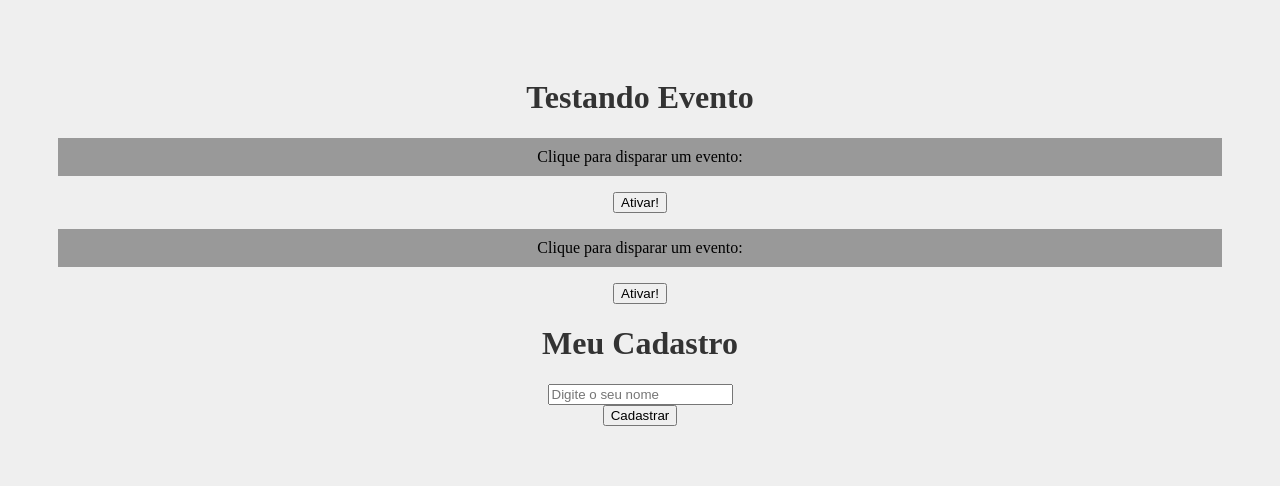
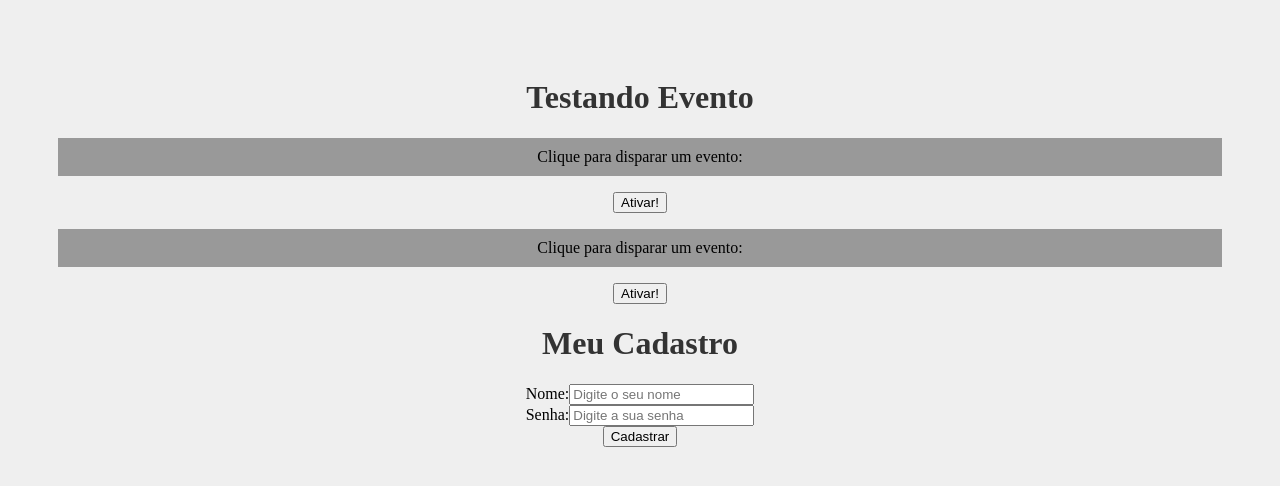
Before and after one commit to Thiago11112000/Curso-de-React-YT, a React (Create React App) app: page / in a window 1280 px wide. Shown: the top 486 px of the page. Built offline with nearby package versions, Linux system fonts and the light colour scheme.

Commit message:
useState na prática

```diff
--- a/src/components/Form.js
+++ b/src/components/Form.js
@@ -1,22 +1,43 @@
-function Form(){
 
-    function cadastrarUsuario(e){
+import {useState} from 'react'
+
+function Form() {
+  function cadastrarUsuario(e) {
     e.preventDefault();
-        console.log("Cadastrou o usuário")
+    console.log(`Usuário ${name} foi cadastrado com a senha: ${password}`)
   }
-return(
+  const [name, setName] = useState("");
+  const [password, setPassword] = useState("");
+  return (
     <div>
       <h1> Meu Cadastro</h1>
       <form onSubmit={cadastrarUsuario}>
         <div>
-            <input type="text"placeholder="Digite o seu nome"/>
+          <label htmlFor="name">Nome:</label>
+          <input type="text"
+          id="name"
+           placeholder="Digite o seu nome"
+           value={name}
+           onChange={(e) => setName(e.target.value)}
+            />
+        </div>
+
+        <div>
+          <label htmlFor="password">Senha:</label>
+          <input
+            type="password"
+            id="password"
+            name="password"
+            placeholder="Digite a sua senha"
+            onChange={(e) => setPassword(e.target.value)}
+            value={password}
+          />
         </div>
         <div>
-                <input type="submit" value="Cadastrar"/>
+          <input type="submit" value="Cadastrar" />
         </div>
       </form>
     </div>
-)
-
+  );
 }
 export default Form;
```
Lines whose indentation alone changed are shown as unchanged.
